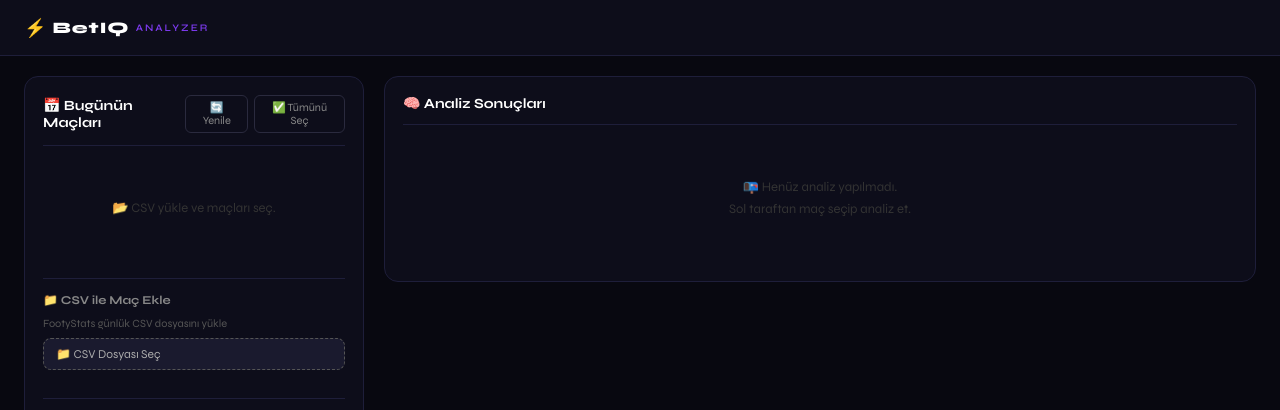
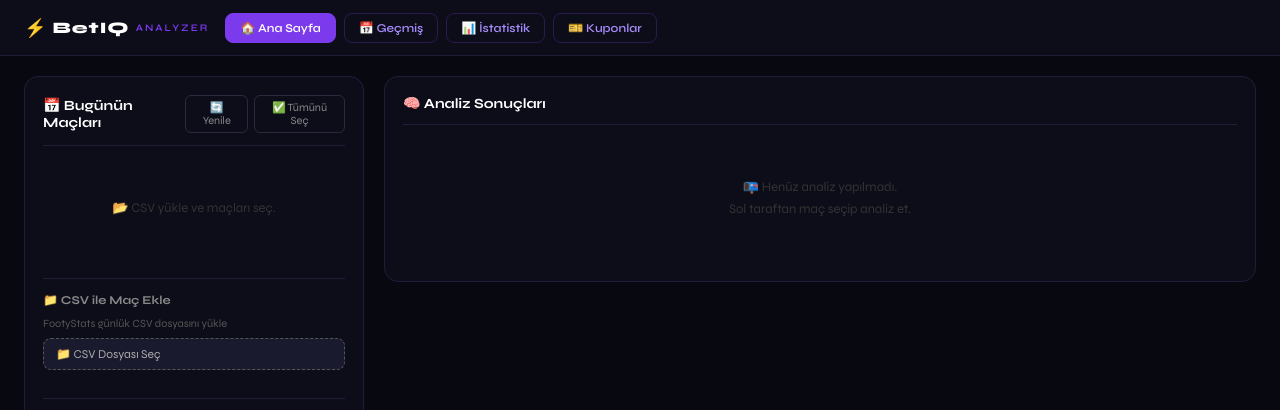
Before and after one commit to bahistavsiyesi-spec/betiq-analyzer, a Flask app: page / in a window 1280 px wide. Shown: the top 410 px of the page. Run offline with Flask 3, Linux system fonts and the light colour scheme; data that the repository does not hold is empty; some libraries are stand-ins or nearby versions.

Commit message:
Update index.html

```diff
--- a/frontend/templates/index.html
+++ b/frontend/templates/index.html
@@ -7,6 +7,35 @@
     <link rel="stylesheet" href="/static/css/style.css">
     <link href="https://fonts.googleapis.com/css2?family=Syne:wght@400;600;700;800&family=JetBrains+Mono:wght@400;500&display=swap" rel="stylesheet">
     <script src="https://cdnjs.cloudflare.com/ajax/libs/html2canvas/1.4.1/html2canvas.min.js"></script>
+    <style>
+        .nav-links {
+            display: flex;
+            gap: 8px;
+            align-items: center;
+        }
+        .nav-link {
+            padding: 7px 14px;
+            border-radius: 8px;
+            border: 1px solid #2a1a4e;
+            background: transparent;
+            color: #a78bfa;
+            font-size: 12px;
+            font-weight: 600;
+            cursor: pointer;
+            text-decoration: none;
+            font-family: inherit;
+            transition: all 0.2s;
+        }
+        .nav-link:hover {
+            background: #2a1a4e;
+            color: #fff;
+        }
+        .nav-link.active {
+            background: #7c3aed;
+            border-color: #7c3aed;
+            color: #fff;
+        }
+    </style>
 </head>
 <body>
     <div class="app-container">
@@ -17,6 +46,12 @@
                     <span class="logo-text">BetIQ</span>
                     <span class="logo-sub">ANALYZER</span>
                 </div>
+                <nav class="nav-links">
+                    <a href="/" class="nav-link active">🏠 Ana Sayfa</a>
+                    <a href="/gecmis" class="nav-link">📅 Geçmiş</a>
+                    <a href="/istatistik" class="nav-link">📊 İstatistik</a>
+                    <a href="/kuponlar" class="nav-link">🎫 Kuponlar</a>
+                </nav>
             </div>
         </header>
         <main class="main-content">
```
